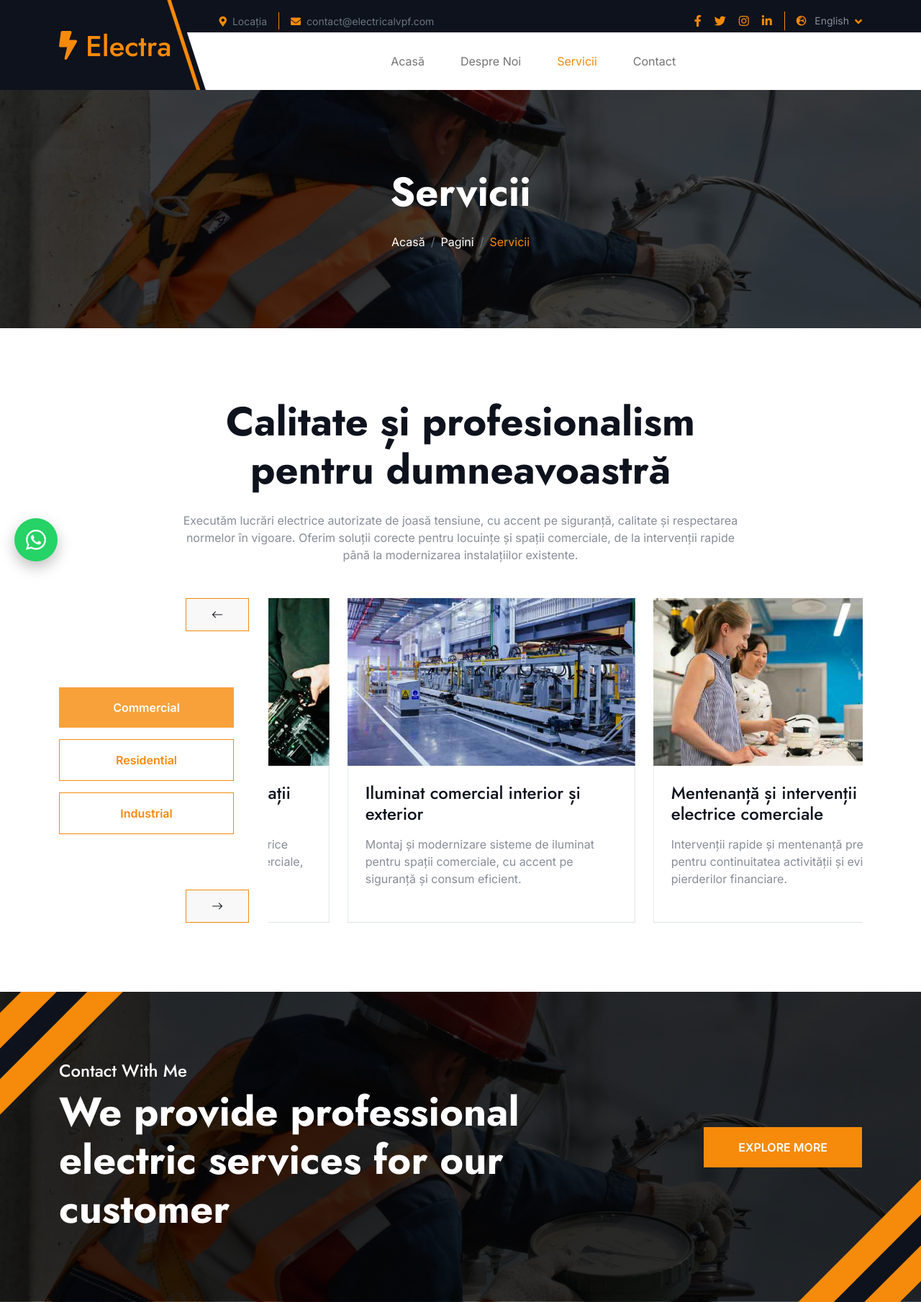
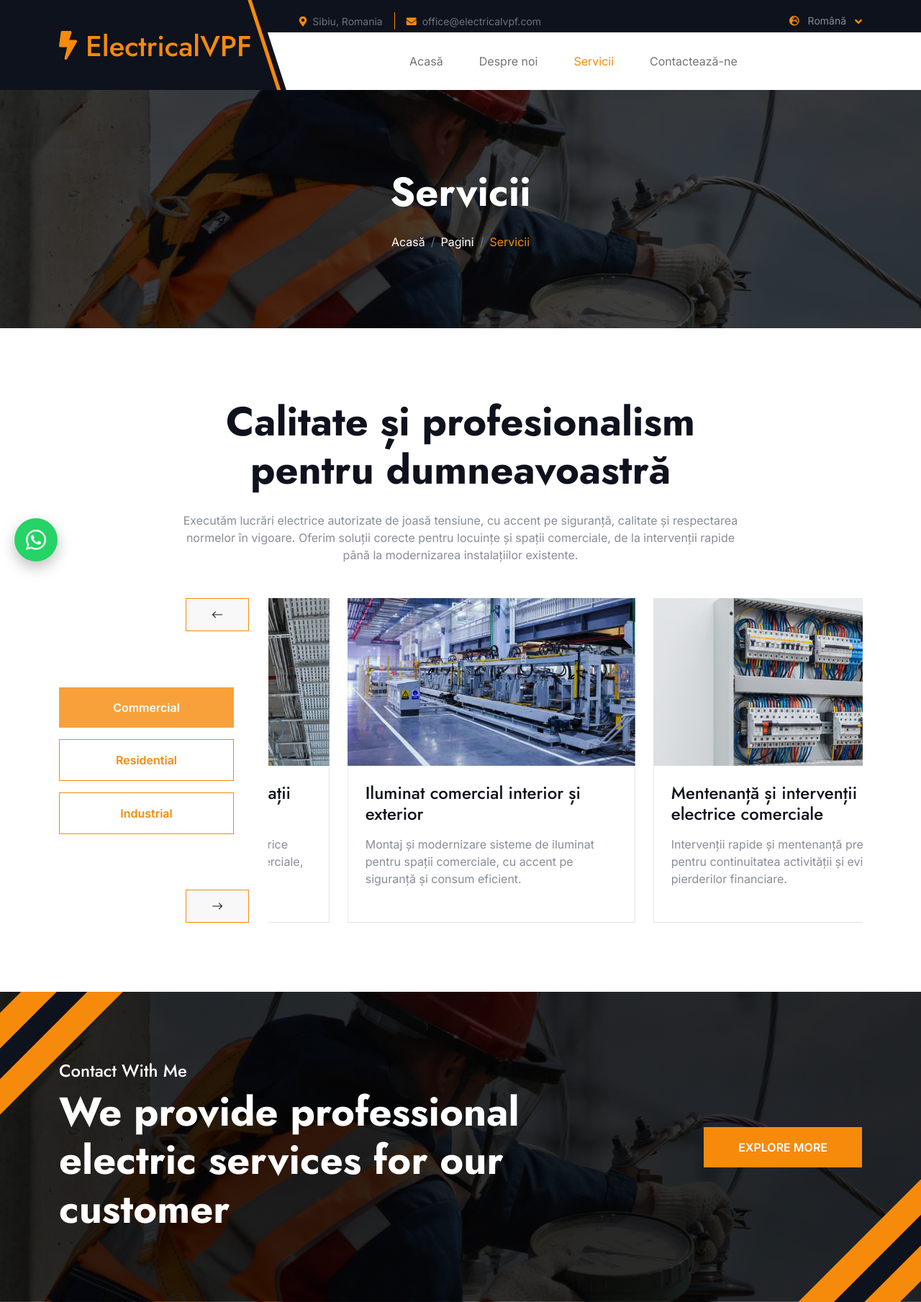
Before and after one commit to iondorul/electrical-website-template, a plain HTML site: page service.html in a window 1280 px wide. Shown: the top 1809 px of the page at 72% size. Drawn offline with nearby package versions, Linux system fonts and the light colour scheme; a web font is replaced by a local one.

Commit message:
Poze, Poze, Poze

```diff
--- a/js/lang.js
+++ b/js/lang.js
@@ -11,7 +11,7 @@ const t = {
     nav_team: "Echipa Noastră",
     nav_testimonials: "Păreri",
     nav_404: "404 Page",
-    nav_contact: "Contact",
+    nav_contact: "Contactează-ne",
 
     hero1_h4: "Servicii Electrice de Încredere",
     hero1_h1:
@@ -52,7 +52,7 @@ const t = {
     footer_desc:
       "Oferim servicii electrice profesionale în Sibiu și împrejurimi pentru locuințe, spații comerciale și industriale. Lucrăm conform normelor ANRE, rapid și sigur, cu soluții durabile și prețuri corecte.",
 
-    contact_h4: "Contact",
+    contact_h4: "Contactează-ne",
     contact_h1: "Contactează-ne acum",
     contact_p:
       "Suntem gata să-ți răspundem. Fie că ai nevoie de o ofertă, consultanță sau intervenție rapidă – contactează-ne acum.",
--- a/service.html
+++ b/service.html
@@ -49,7 +49,7 @@
         <div class="container d-flex align-items-center">
             <div class="d-flex align-items-center h-100">
                 <a href="#" class="navbar-brand" style="height: 125px;">
-                    <h1 class="text-primary mb-0"><i class="fas fa-bolt"></i> Electra</h1>
+                    <h1 class="text-primary mb-0"><i class="fas fa-bolt"></i> ElectricalVPF</h1>
                     <!-- <img src="img/logo.png" alt="Logo"> -->
                 </a>
             </div>
@@ -59,33 +59,33 @@
                         <div class="col-lg-8 text-center text-lg-center mb-lg-0">
                             <div class="d-flex flex-wrap">
                                 <div class="border-end border-primary pe-3">
-                                    <a href="#" class="text-muted small"><i
-                                            class="fas fa-map-marker-alt text-primary me-2"></i>Locația</a>
+                                    <a href="https://www.google.com/maps/search/?api=1&query=Strada+Doamna+Stanca+1+Bloc+55+Sibiu"
+                                        target="_blank" class="text-muted small">
+                                        <i class="fas fa-map-marker-alt text-primary me-2"></i>Sibiu, Romania
+                                    </a>
                                 </div>
                                 <div class="ps-3">
-                                    <a href="mailto:contact@electricalvpf.com" class="text-muted small"><i
-                                            class="fas fa-envelope text-primary me-2"></i>contact@electricalvpf.com</a>
+                                    <a href="https://compose.mail.yahoo.com/?to=office@electricalvpf.com"
+                                        class="text-muted small">
+                                        <i class="fas fa-envelope text-primary me-2"></i>office@electricalvpf.com
+                                    </a>
                                 </div>
                             </div>
                         </div>
                         <div class="col-lg-4 text-center text-lg-end">
                             <div class="d-flex justify-content-end">
-                                <div class="d-flex border-end border-primary pe-3">
-                                    <a class="btn p-0 text-primary me-3" href="#"><i class="fab fa-facebook-f"></i></a>
-                                    <a class="btn p-0 text-primary me-3" href="#"><i class="fab fa-twitter"></i></a>
-                                    <a class="btn p-0 text-primary me-3" href="#"><i class="fab fa-instagram"></i></a>
-                                    <a class="btn p-0 text-primary me-0" href="#"><i class="fab fa-linkedin-in"></i></a>
-                                </div>
                                 <div class="dropdown ms-3">
-                                    <a href="#" class="dropdown-toggle text-white" data-bs-toggle="dropdown"><small
-                                            class="text-body"><i class="fas fa-globe-europe text-primary me-2"></i>
-                                            English</small></a>
-                                    <div class="dropdown-menu">
-                                        <a href="#" class="dropdown-item">English</a>
-                                        <a href="#" class="dropdown-item">Bangla</a>
-                                        <a href="#" class="dropdown-item">French</a>
-                                        <a href="#" class="dropdown-item">Spanish</a>
-                                        <a href="#" class="dropdown-item">Arabic</a>
+                                    <a href="#" class="dropdown-toggle text-white" data-bs-toggle="dropdown">
+                                        <small class="text-body">
+                                            <i class="fas fa-globe-europe text-primary me-2"></i>
+                                            <span id="langLabel">Română</span>
+                                        </small>
+                                    </a>
+                                    <div class="dropdown-menu dropdown-menu-end">
+                                        <a href="#" class="dropdown-item"
+                                            onclick="setLang('ro');return false;">Română</a>
+                                        <a href="#" class="dropdown-item"
+                                            onclick="setLang('en');return false;">English</a>
                                     </div>
                                 </div>
                             </div>
@@ -94,7 +94,7 @@
                 </div>
                 <nav class="navbar navbar-expand-lg navbar-light d-flex justify-content-lg-end">
                     <a href="#" class="navbar-brand-2">
-                        <h1 class="text-primary mb-0"><i class="fas fa-bolt"></i> Electra</h1>
+                        <h1 class="text-primary mb-0"><i class="fas fa-bolt"></i> ElectricalVPF</h1>
                         <!-- <img src="img/logo.png" alt="Logo"> -->
                     </a>
                     <button class="navbar-toggler" type="button" data-bs-toggle="collapse"
@@ -103,11 +103,12 @@
                     </button>
                     <div class="collapse navbar-collapse" id="navbarCollapse">
                         <div class="navbar-nav mx-0 mx-lg-auto bg-white">
-                            <a href="index.html" class="nav-item nav-link">Acasă</a>
-                            <a href="about.html" class="nav-item nav-link">Despre Noi</a>
-                            <a href="service.html" class="nav-item nav-link active">Servicii</a>
-                            <a href="contact.html" class="nav-item nav-link">Contact</a>
+                            <a href="index.html" class="nav-item nav-link" id="nav_home">Acasă</a>
+                            <a href="about.html" class="nav-item nav-link" id="nav_about">Despre noi</a>
+                            <a href="service.html" class="nav-item nav-link active" id="nav_services">Servicii</a>
+                            <a href="contact.html" class="nav-item nav-link" id="nav_contact">Contactează-ne</a>
                         </div>
+                    </div>
                 </nav>
             </div>
         </div>
@@ -188,7 +189,7 @@
                         <div id="ServiceTab-1" class="tab-pane fade show p-0 active">
                             <div class="service-carousel owl-carousel">
                                 <div class="service-item">
-                                    <img src="img/commercial-1.jpg" class="img-fluid w-100" alt="">
+                                    <img src="img/commercial-1-clean.png" class="img-fluid w-100" alt="">
                                     <div class="border border-top-0 p-4">
                                         <h4 class="mb-3">Instalații electrice pentru spații comerciale</h4>
                                         <p class="mb-4">Execuție și modernizare instalații electrice pentru magazine,
@@ -212,7 +213,7 @@
                                     </div>
                                 </div>
                                 <div class="service-item">
-                                    <img src="img/commercial-3.jpg" class="img-fluid w-100" alt="">
+                                    <img src="img/commercial-3-clean.png" class="img-fluid w-100" alt="">
                                     <div class="border border-top-0 p-4">
                                         <h4 class="mb-3">Mentenanță și intervenții electrice comerciale</h4>
                                         <p class="mb-4">Intervenții rapide și mentenanță preventivă pentru continuitatea
@@ -281,7 +282,7 @@
                                     </div>
                                 </div>
                                 <div class="service-item">
-                                    <img src="img/industrial-2.jpg" class="img-fluid w-100" alt="">
+                                    <img src="img/industrial-2-clean.png" class="img-fluid w-100" alt="">
                                     <div class="border border-top-0 p-4">
                                         <h4 class="mb-3">Tablouri electrice și circuite industriale</h4>
                                         <p class="mb-4">Montaj și reconfigurare tablouri electrice și circuite pentru
@@ -293,7 +294,7 @@
                                     </div>
                                 </div>
                                 <div class="service-item">
-                                    <img src="img/industrial-3.jpg" class="img-fluid w-100" alt="">
+                                    <img src="img/industrial-3-clean.png" class="img-fluid w-100" alt="">
                                     <div class="border border-top-0 p-4">
                                         <h4 class="mb-3">Mentenanță instalații electrice industriale</h4>
                                         <p class="mb-4">Verificări și intervenții pentru funcționare sigură și reducerea
@@ -346,7 +347,7 @@
                 <div class="col-md-6 col-lg-6 col-xl-3">
                     <div class="footer-item d-flex flex-column">
                         <div class="footer-item">
-                            <h3 class="text-white mb-4"><i class="fas fa-bolt text-primary me-3"></i>Electra</h3>
+                            <h3 class="text-white mb-4"><i class="fas fa-bolt text-primary me-3"></i>ElectricalVPF</h3>
                             <p class="mb-3">Dolor amet sit justo amet elitr clita ipsum elitr est.Lorem ipsum dolor sit
                                 amet, consectetur adipiscing elit consectetur adipiscing elit.</p>
                         </div>
@@ -397,14 +398,15 @@
             <div class="row g-4 align-items-center">
                 <div class="col-md-6 text-center text-md-start mb-md-0">
                     <span class="text-body"><a href="#" class="border-bottom text-white"><i
-                                class="fas fa-copyright text-light me-2"></i>Your Site Name</a>, All right
+                                class="fas fa-copyright text-light me-2"></i>ElectricalVPF.com</a> – All right
                         reserved.</span>
                 </div>
                 <div class="col-md-6 text-center text-md-end text-body">
                     <!--/*** This template is free as long as you keep the below author’s credit link/attribution link/backlink. ***/-->
                     <!--/*** If you'd like to use the template without the below author’s credit link/attribution link/backlink, ***/-->
                     <!--/*** you can purchase the Credit Removal License from "https://htmlcodex.com/credit-removal". ***/-->
-                    Designed By <a class="border-bottom text-white" href="https://htmlcodex.com">HTML Codex</a>
+                    Powered by ElectricalVPF <a class="border-bottom text-white"
+                        href="https://electricalvpf.com">Electrical Services</a>
                 </div>
             </div>
         </div>
```
Also changed, not shown: about.html (+1 -1 lines), contact.html (+7 -7 lines), index.html (+10 -9 lines), img/commercial-1-clean.png (added), img/commercial-3-clean.png (added), img/industrial-2-clean.png (added), img/industrial-3-clean.png (added).
